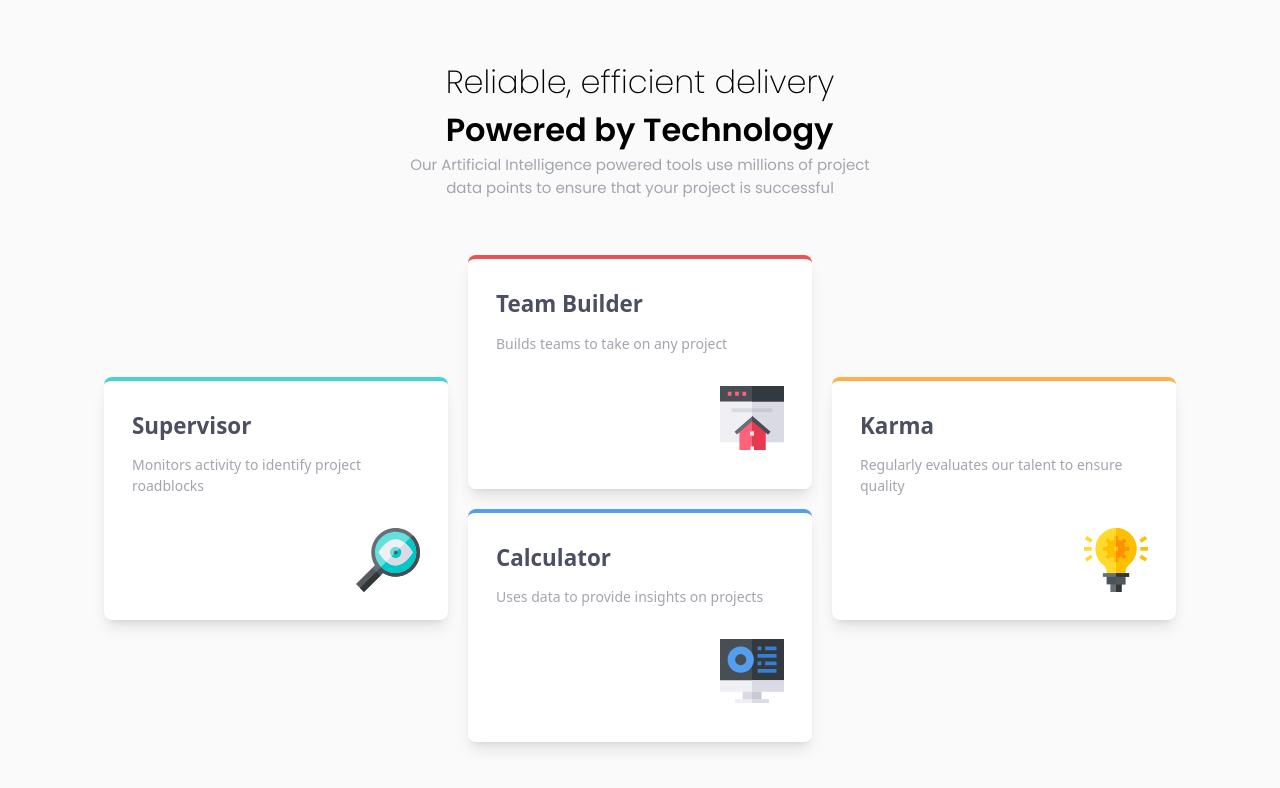
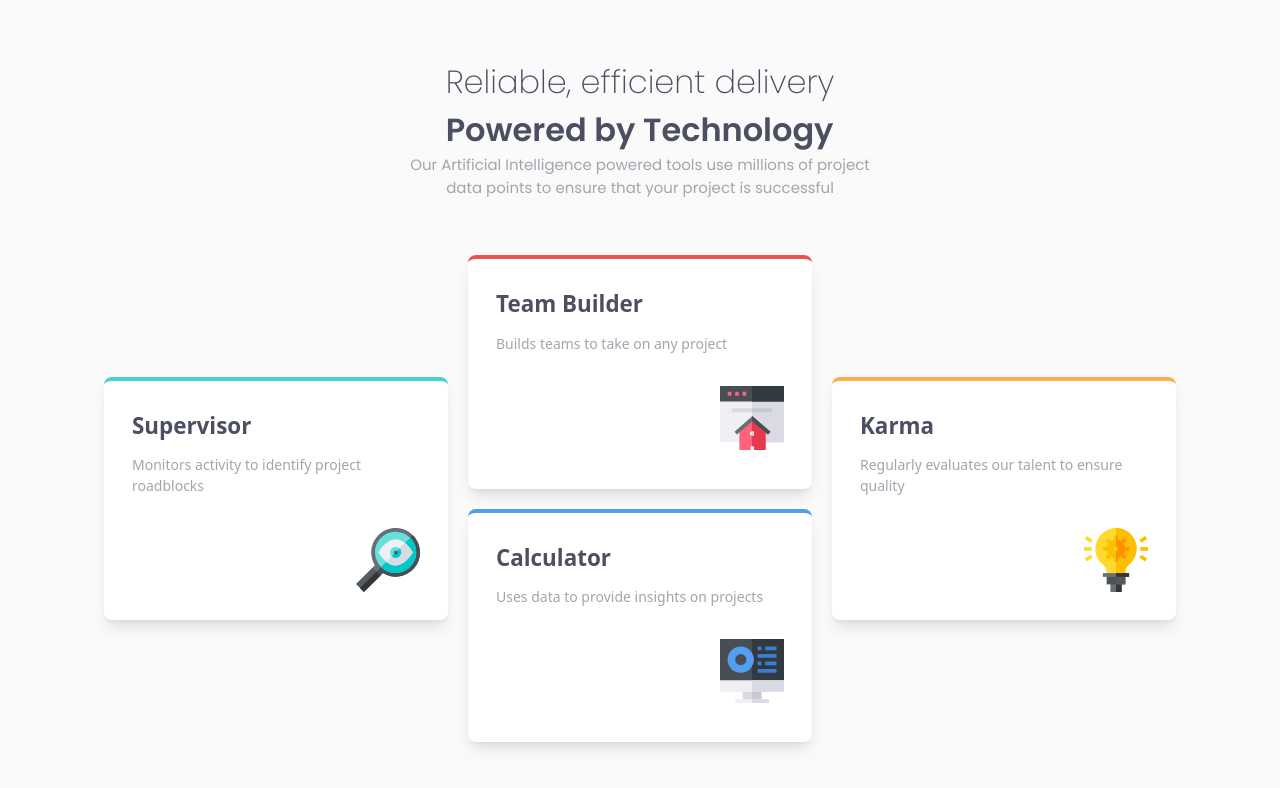
Before and after one commit to mehrnaz98/four-card-feature-section, a Vue app: page / in a window 1280 px wide. Shown: the top 788 px of the page. Built offline with nearby package versions, Linux system fonts and the light colour scheme.

Commit message:
Update header text color

```diff
--- a/src/App.vue
+++ b/src/App.vue
@@ -3,8 +3,10 @@
     class="bg-[#FAFAFA] min-h-screen flex flex-col justify-center items-center p-6"
   >
     <header class="text-[2rem]">
-      <h1 class="poppins-extralight">Reliable, efficient delivery</h1>
-      <h2 class="poppins-semibold">Powered by Technology</h2>
+      <h1 class="poppins-extralight text-[#4C4E61]">
+        Reliable, efficient delivery
+      </h1>
+      <h2 class="poppins-semibold text-[#4C4E61]">Powered by Technology</h2>
     </header>
     <main class="flex flex-col justify-center items-center">
       <div class="w-[30rem]">
```
